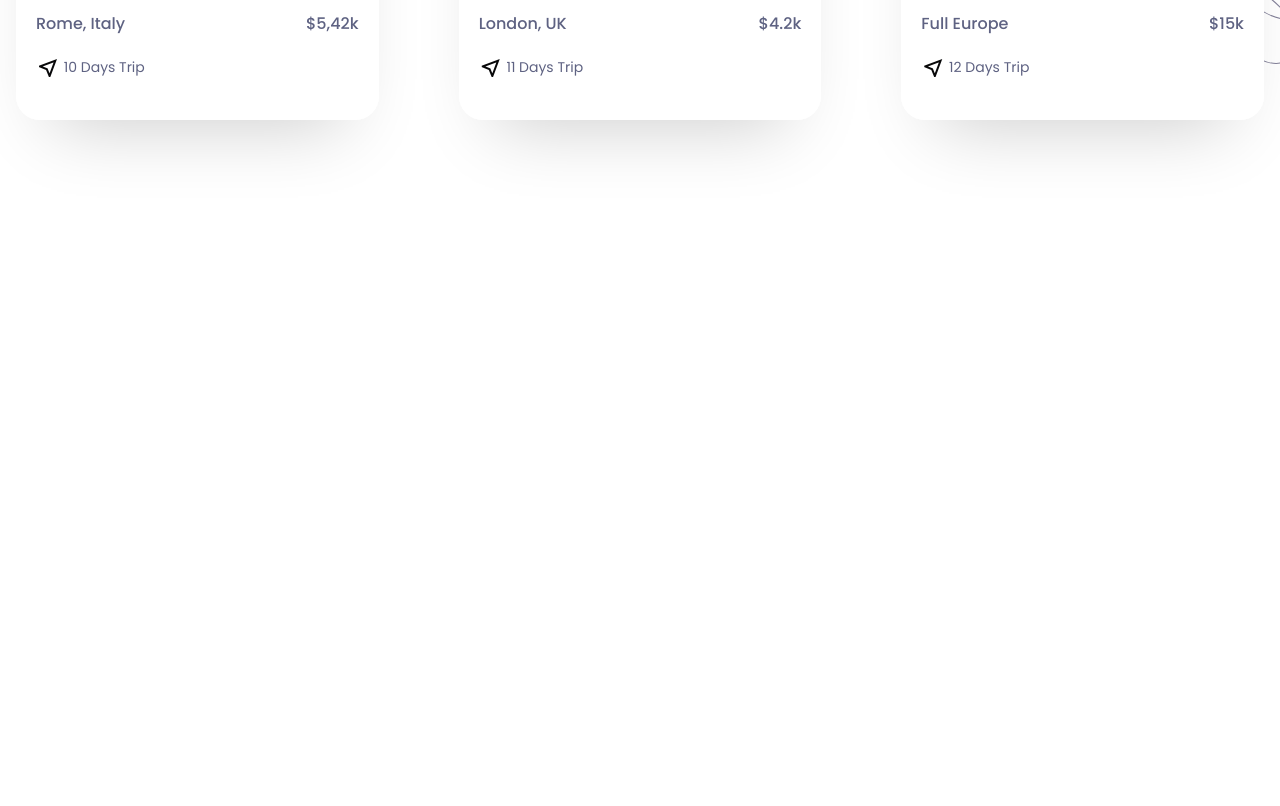
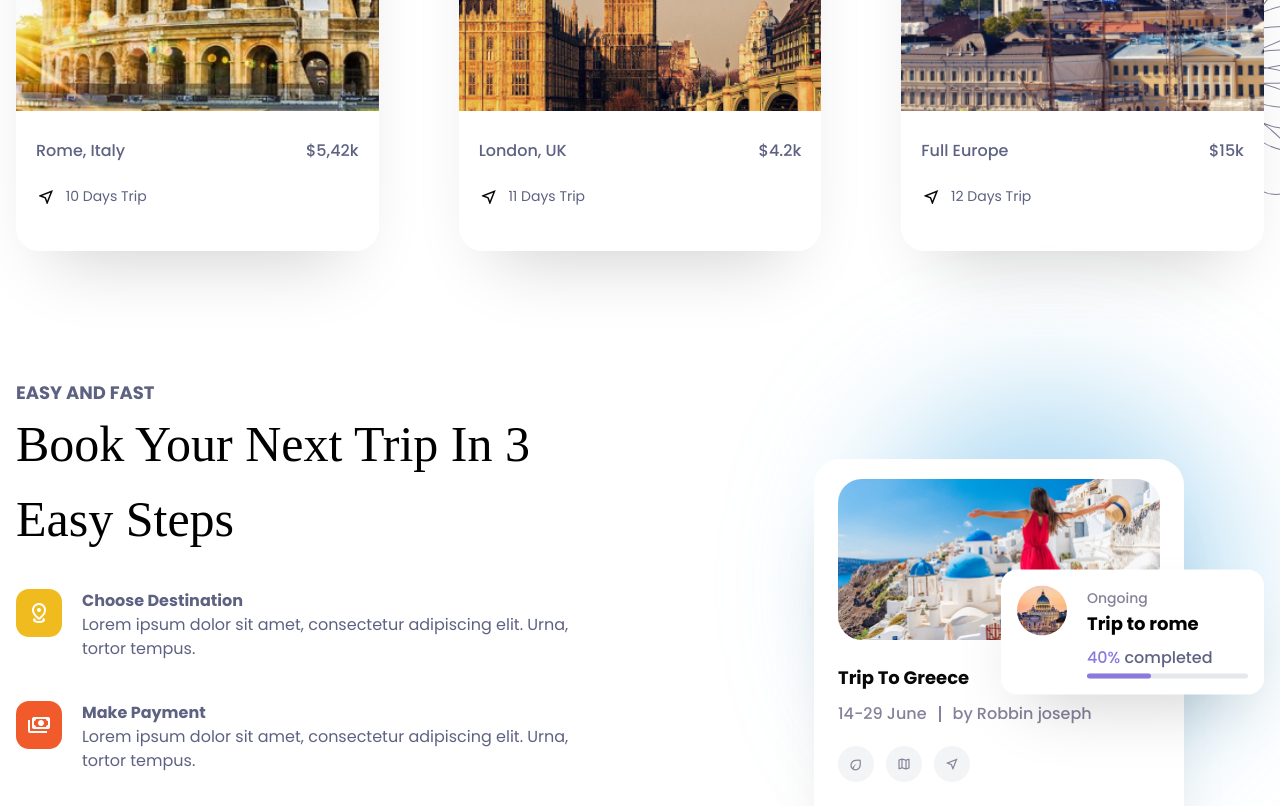
Before and after one commit to farreldev/slice_ui_next, a Next.js app: page / in a window 1280 px wide. Shown: the part 1980-2786 px from the top of the page. Before the commit the page ends 2228 px from the top, so only its background shows below. Built offline with nearby package versions, Linux system fonts and the light colour scheme; a web font is replaced by a local one.

Commit message:
save update slice next section easy and fast

```diff
--- a/src/pages/index.js
+++ b/src/pages/index.js
@@ -22,7 +22,7 @@ export default function Home() {
 
 			<Header />
 			<main className="w-full dark:bg-slate-900">
-				<section className="relative h-screen flex items-center">
+				<section className="relative py-16 flex items-center">
 					{/* background ornament */}
 					<span className="absolute right-0 top-0">
 						<DecorIntersect1 className="fill-custom-milk" />
@@ -68,7 +68,7 @@ export default function Home() {
 						</div>
 					</div>
 				</section>
-				<section className="mb-32">
+				<section className="py-16">
 					<div className="max-w-[1280px] mx-auto px-4 relative">
 						<DecorOrnament1 className="ornament-plus1 absolute top-0 right-0" />
 						<div className="mb-6">
@@ -135,7 +135,7 @@ export default function Home() {
 						</div>
 					</div>
 				</section>
-				<section>
+				<section className="py-16">
 					<div className="max-w-[1280px] mx-auto px-4 relative">
 						<div className="mb-16">
 							<h3 className="uppercase font-sans font-semibold text-lg text-custom-body-text text-center">top selling</h3>
@@ -158,7 +158,7 @@ export default function Home() {
 											<span>$5,42k</span>
 										</p>
 										<p className="text-sm mb-3">
-											<span className="material-symbols-outlined inline-block align-middle text-custom-black">near_me</span> 10 Days Trip
+											<span className="material-symbols-outlined inline-block align-middle text-custom-black text-xl mr-1.5">near_me</span> 10 Days Trip
 										</p>
 									</div>
 								</div>
@@ -174,7 +174,7 @@ export default function Home() {
 											<span>$4.2k</span>
 										</p>
 										<p className="text-sm mb-3">
-											<span className="material-symbols-outlined inline-block align-middle text-custom-black">near_me</span> 11 Days Trip
+											<span className="material-symbols-outlined inline-block align-middle text-custom-black text-xl mr-1.5">near_me</span> 11 Days Trip
 										</p>
 									</div>
 								</div>
@@ -190,7 +190,7 @@ export default function Home() {
 											<span>$15k</span>
 										</p>
 										<p className="text-sm mb-3">
-											<span className="material-symbols-outlined inline-block align-middle text-custom-black">near_me</span> 12 Days Trip
+											<span className="material-symbols-outlined inline-block align-middle text-custom-black text-xl mr-1.5">near_me</span> 12 Days Trip
 										</p>
 									</div>
 								</div>
@@ -198,7 +198,103 @@ export default function Home() {
 						</div>
 					</div>
 				</section>
-				<section className="py-16"></section>
+				<section className="py-16">
+					<div className="max-w-[1280px] mx-auto px-4 relative">
+						<div className="flex w-full justify-between space-x-5">
+							<div className="max-w-[calc(90%/2)]">
+								<h3 className="uppercase font-sans font-semibold text-lg text-custom-body-text">easy and fast</h3>
+								<h2 className="font-serif text-[50px] capitalize mb-8">Book your next trip in 3 easy steps</h2>
+								<ul className="space-y-10 text-custom-body-text">
+									<li className="flex space-x-5">
+										<div className="bg-custom-light-yellow rounded-[13px] text-white flex items-center justify-center w-14 h-12">
+											<span class="material-symbols-outlined">distance</span>
+										</div>
+										<div>
+											<strong>Choose Destination</strong>
+											<p>Lorem ipsum dolor sit amet, consectetur adipiscing elit. Urna, tortor tempus. </p>
+										</div>
+									</li>
+									<li className="flex space-x-5">
+										<div className="bg-custom-orange rounded-[13px] text-white flex items-center justify-center w-14 h-12">
+											<span class="material-symbols-outlined">payments</span>
+										</div>
+										<div>
+											<strong>Make Payment</strong>
+											<p>Lorem ipsum dolor sit amet, consectetur adipiscing elit. Urna, tortor tempus. </p>
+										</div>
+									</li>
+									<li className="flex space-x-5">
+										<div className="bg-custom-navy rounded-[13px] text-white flex items-center justify-center w-14 h-12">
+											<span class="material-symbols-outlined">event_available</span>
+										</div>
+										<div>
+											<strong>Reach Airport on Selected Date</strong>
+											<p>Lorem ipsum dolor sit amet, consectetur adipiscing elit. Urna, tortor tempus. </p>
+										</div>
+									</li>
+								</ul>
+							</div>
+							<div className="pr-20 pt-20 relative">
+								<span className="w-[354px] h-[367px] block bg-custom-blue/50 rounded-full blur-[70px] absolute top-5 right-10"></span>
+								<div className="absolute top-2/4 -translate-y-2/4 right-0 bg-white rounded-2xl shadow-[0px_30px_70px_-25px_rgba(0,0,0,0.2)] w-[263px] z-10 p-4 flex space-x-5">
+									<div>
+										<figure className="w-[50px] h-[50px] block overflow-hidden rounded-full">
+											<Image src="/img/mosque.jpg" width={74} height={66} className="h-[inherit]" alt="Mosque" />
+										</figure>
+									</div>
+									<div className="flex-1">
+										<small className="font-sans font-medium text-sm text-custom-body-text-light">Ongoing</small>
+										<p className="text-lg font-semibold mb-2">Trip to rome</p>
+										<p className="text-base text-custom-body-text font-medium mb-1">
+											<span className="text-custom-purple-light">40%</span> completed
+										</p>
+										<div className="h-[5px] bg-gray-200 rounded-[30px]">
+											<span className="w-[40%] block h-full bg-custom-purple-light rounded-[30px]"></span>
+										</div>
+									</div>
+								</div>
+								<div className="bg-white shadow-[0px_40px_70px_-35px_rgba(0,0,0,0.2)] rounded-[26px] max-w-[370px] w-full relative py-5 px-6">
+									<figure className="max-h-[161px] h-full overflow-hidden rounded-3xl mb-6">
+										<Image src="/img/destination.jpg" width={400} height={162} alt="Destination" />
+									</figure>
+									<div>
+										<strong className="text-lg text-custom-black font-semibold mb-3.5 block">Trip To Greece</strong>
+										<p className="font-medium font-sans text-base text-custom-body-text-light flex divide-x-[2px] divide-custom-body-text-light leading-4 space-x-3 mb-6">
+											<span>14-29 June</span>
+											<span className="pl-3">by Robbin joseph</span>
+										</p>
+										<ul className="flex space-x-3 mb-5">
+											<li>
+												<div className="w-9 h-9 bg-gray-100 flex items-center justify-center rounded-full text-custom-body-text-light">
+													<span className="text-base material-symbols-outlined">eco</span>
+												</div>
+											</li>
+											<li>
+												<div className="w-9 h-9 bg-gray-100 flex items-center justify-center rounded-full text-custom-body-text-light">
+													<span className="text-base material-symbols-outlined">map</span>
+												</div>
+											</li>
+											<li>
+												<div className="w-9 h-9 bg-gray-100 flex items-center justify-center rounded-full text-custom-body-text-light">
+													<span className="text-base material-symbols-outlined">near_me</span>
+												</div>
+											</li>
+										</ul>
+										<div className="flex items-center justify-between">
+											<div className="flex space-x-2 text-custom-body-text-light">
+												<span class="text-base material-symbols-outlined">apartment</span>
+												<p className="text-base font-sans">24 people going</p>
+											</div>
+											<div>
+												<span class="text-base text-custom-navy material-symbols-outlined">favorite</span>
+											</div>
+										</div>
+									</div>
+								</div>
+							</div>
+						</div>
+					</div>
+				</section>
 			</main>
 		</>
 	);
--- a/tailwind.config.js
+++ b/tailwind.config.js
@@ -17,9 +17,12 @@ module.exports = {
 				"custom-dark-blue": "#1E1D4C",
 				"custom-orange": "#F15A2B",
 				"custom-purple": "#D5AEE4",
+				"custom-purple-light": "#8A79DF",
 				"custom-milk": "#FFF1DA",
 				"custom-body-text": "#5E6282",
+				"custom-body-text-light": "#84829A",
 				"custom-black": "#080809",
+				"custom-blue": "#59B1E6",
 			},
 			container: {
 				center: true,
```
Also changed, not shown: public/img/destination.jpg (added), public/img/mosque.jpg (added).
